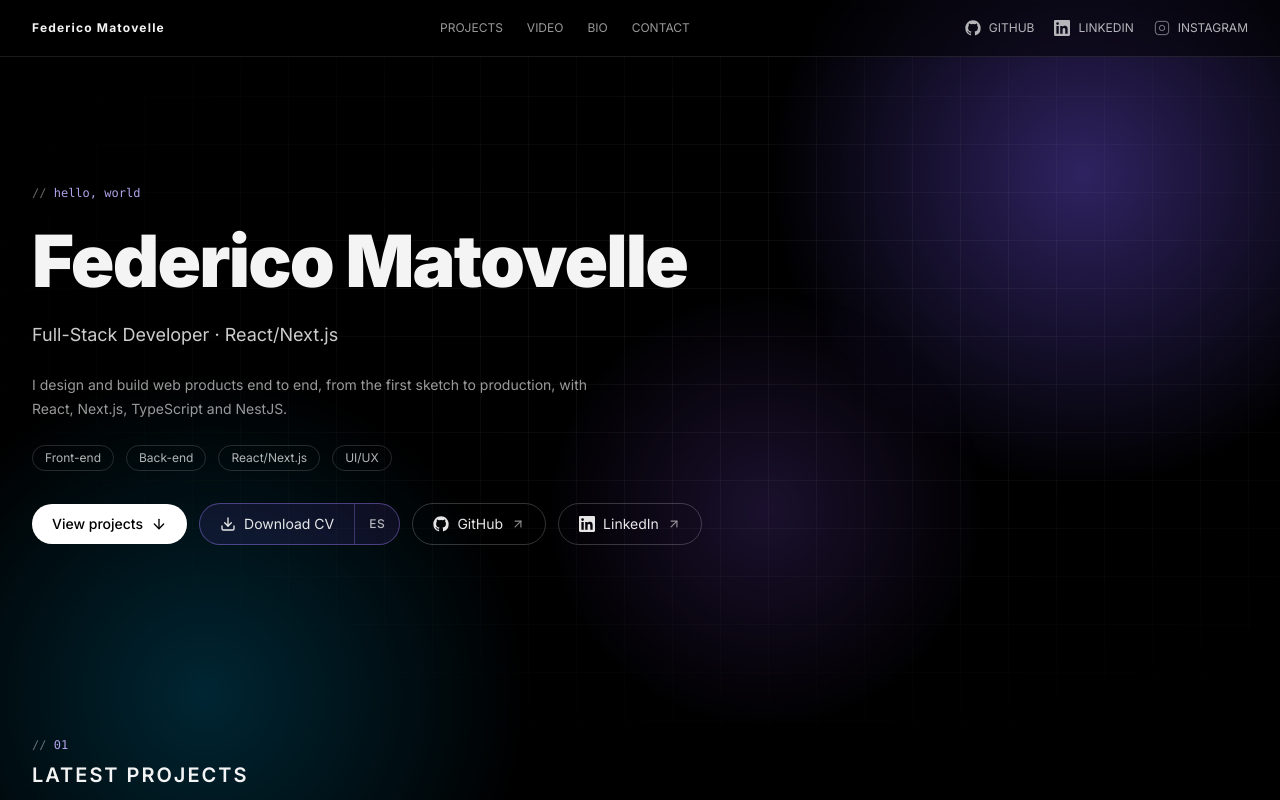
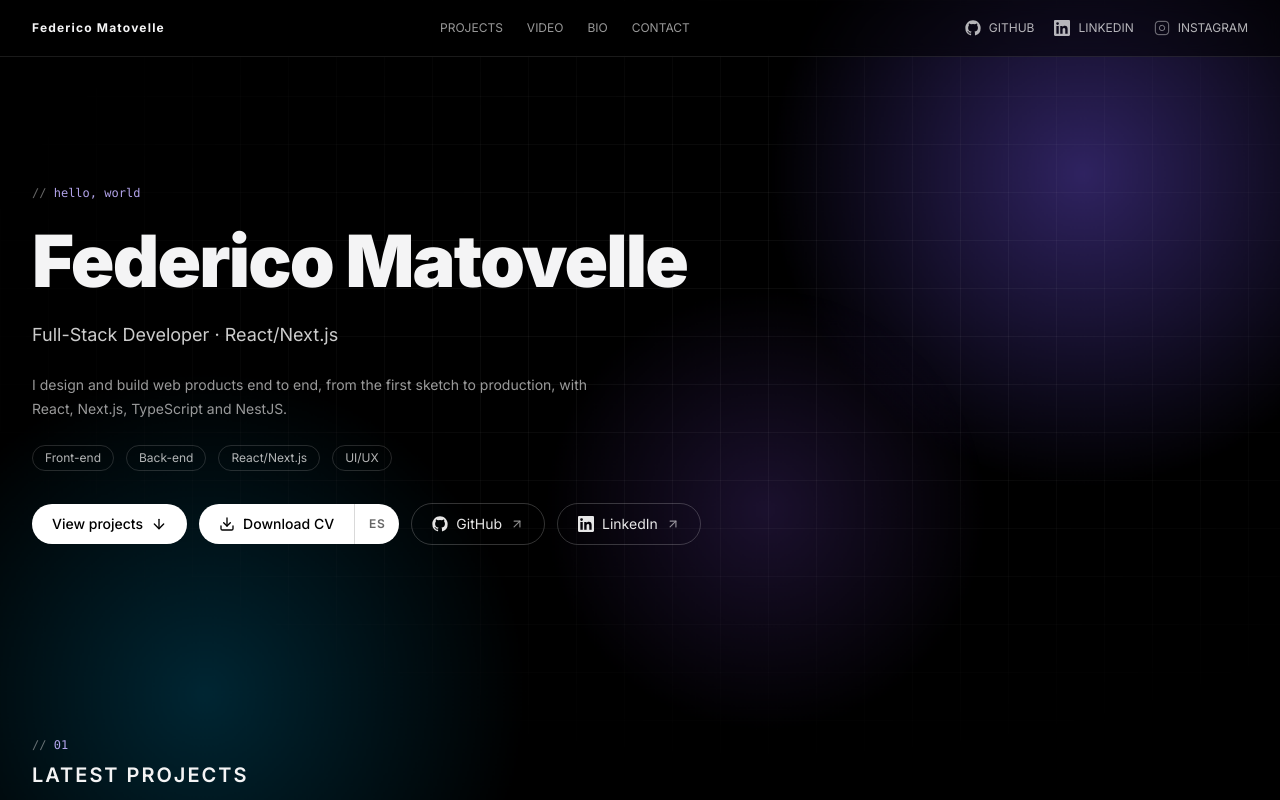
Before and after one commit to fmatovelle/federicomatovelle-portfolio, a Next.js app: page / in a window 1280 px wide. Shown: the top 800 px of the page. Built offline with nearby package versions, Linux system fonts and the light colour scheme.

Commit message:
Make Download CV button solid white like View projects
Co-Authored-By: Claude Opus 5.5 <noreply@anthropic.com>
Claude-Session: https://claude.ai/code/session_01BsUv3zKADnHc9t5N5APM4b

```diff
--- a/src/components/sections/hero.tsx
+++ b/src/components/sections/hero.tsx
@@ -42,11 +42,11 @@ export default function Hero() {
             View projects
             <ArrowDown className="h-4 w-4" />
           </a>
-          <div className="inline-flex overflow-hidden rounded-full border border-violet-400/40 bg-violet-500/10 text-white/90">
+          <div className="inline-flex overflow-hidden rounded-full bg-white font-medium text-black">
             <a
               href="/cv/Federico-Matovelle-CV.pdf"
               download
-              className="inline-flex items-center gap-2 px-5 py-2.5 transition hover:bg-violet-500/20"
+              className="inline-flex items-center gap-2 px-5 py-2.5 transition hover:bg-black/10"
             >
               <Download className="h-4 w-4" />
               Download CV
@@ -56,7 +56,7 @@ export default function Hero() {
               download
               title="Descargar CV en español"
               aria-label="Descargar CV en español"
-              className="inline-flex items-center border-l border-violet-400/30 px-3.5 py-2.5 text-xs font-medium tracking-wider text-white/70 transition hover:bg-violet-500/20 hover:text-white"
+              className="inline-flex items-center border-l border-black/15 px-3.5 py-2.5 text-xs font-semibold tracking-wider text-black/60 transition hover:bg-black/10 hover:text-black"
             >
               ES
             </a>
```
